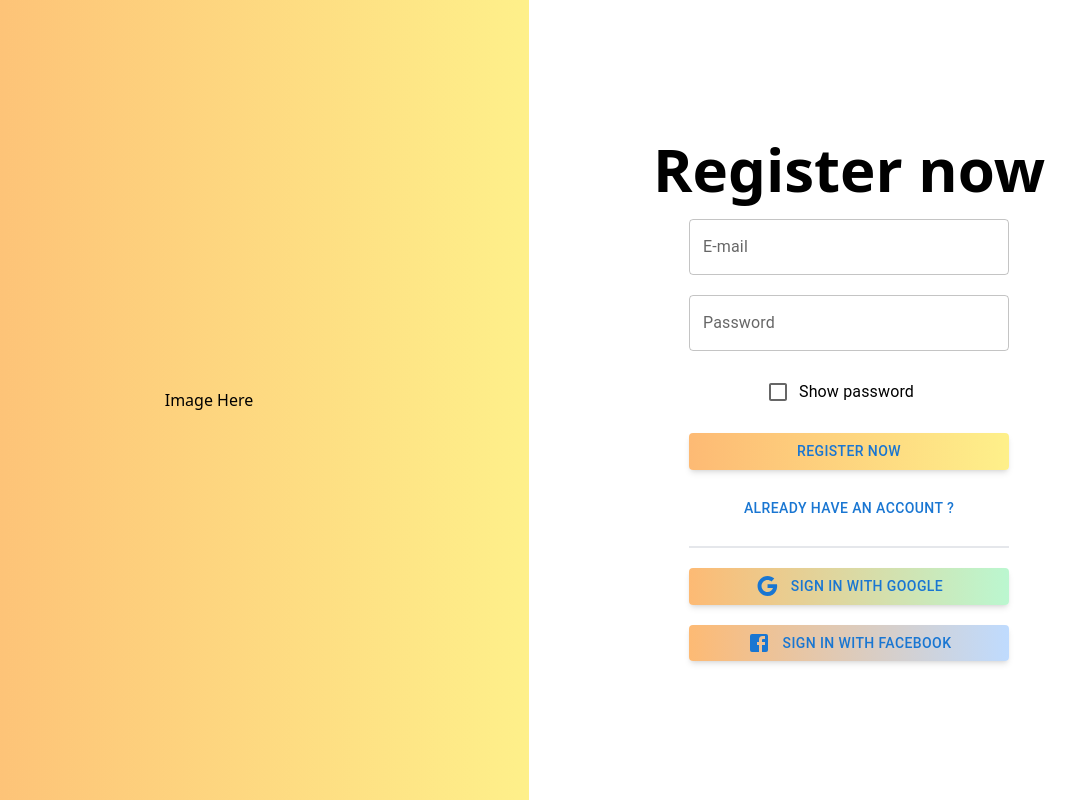
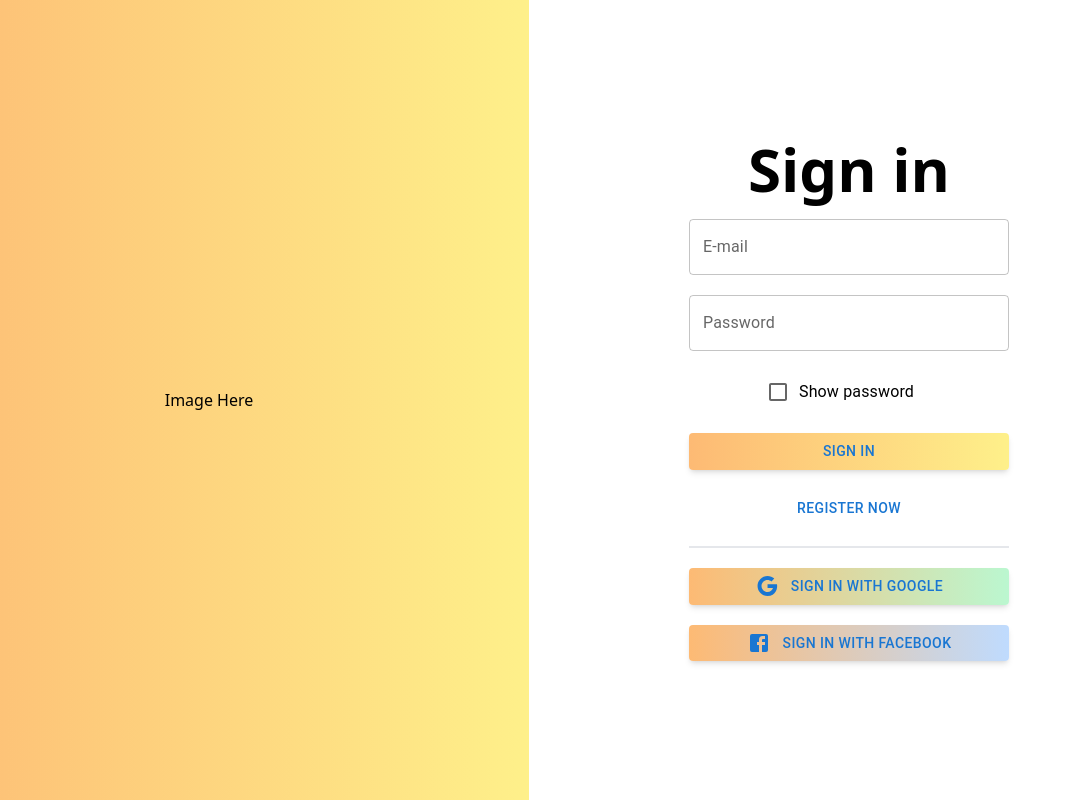
Before and after one commit to n8zzle/GoMonkey, a Next.js app: page / in a window 1280 px wide. Shown: the whole page, without its empty margins (111-1186 px from the left). Built offline with nearby package versions, Linux system fonts and the light colour scheme; no server answers.

Commit message:
first commit

```diff
--- a/app/Signin.tsx
+++ b/app/Signin.tsx
@@ -22,6 +22,7 @@ import {
 import Modal from "./Modal";
 import { ToastContainer, toast } from "react-toastify";
 import "react-toastify/dist/ReactToastify.css";
+import { motion } from "framer-motion";
 
 type Props = {};
 
@@ -78,16 +79,24 @@ const Signin = (props: Props) => {
   const [modal, showModal] = useState(false);
 
   return (
-    <div className="w-full h-full  flex">
-      <div className="w-full  bg-gradient-to-r from-orange-300 to-yellow-200 ">
+    <div className="w-full h-full  flex overflow-hidden">
+      <motion.div
+        initial={{ y: -3000 }}
+        animate={{ y: 0 }}
+        transition={{ duration: 1 }}
+        className="w-full  bg-gradient-to-r from-orange-300 to-yellow-200 "
+      >
         <div className="flex justify-center items-center h-full">
           Image Here
         </div>
-      </div>
-      <div className="w-full flex flex-col  space-y-5 justify-center items-center">
+      </motion.div>
+      <motion.div
+        initial={{ y: 3000 }}
+        animate={{ y: 0 }}
+        transition={{ duration: 1 }}
+        className="w-full flex flex-col  space-y-5 justify-center items-center"
+      >
         {modal ? (
-          <Modal />
-        ) : (
           <>
             <h1 className="flex text-6xl font-extrabold ">Register now</h1>
 
@@ -131,12 +140,14 @@ const Signin = (props: Props) => {
               Register now
             </Button>
           </>
+        ) : (
+          <Modal />
         )}
         <Button
           className="flex justify-end items-center"
           onClick={() => showModal(!modal)}
         >
-          Already have an account ?
+          Register now
         </Button>
         <span className="block w-1/2 border-t-2"></span>
         <Button
@@ -153,7 +164,7 @@ const Signin = (props: Props) => {
           <FacebookIcon />
           <p>Sign in with Facebook</p>
         </Button>
-      </div>
+      </motion.div>
 
       <div className="absolute left-2 bottom-2">
         <ToastContainer />
--- a/package.json
+++ b/package.json
@@ -19,6 +19,7 @@
     "eslint": "8.37.0",
     "eslint-config-next": "13.2.4",
     "firebase": "^9.19.1",
+    "framer-motion": "^10.12.11",
     "next": "13.2.4",
     "react": "18.2.0",
     "react-dom": "18.2.0",
```
Also changed, not shown: 1 other file (tests, documents, lock files or other folders).
